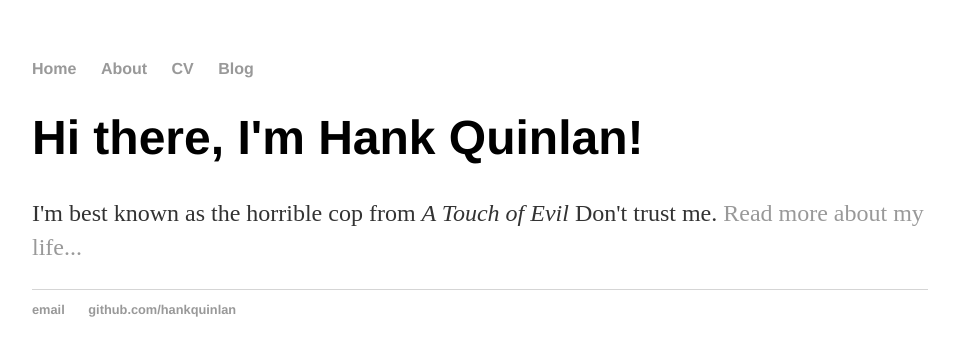
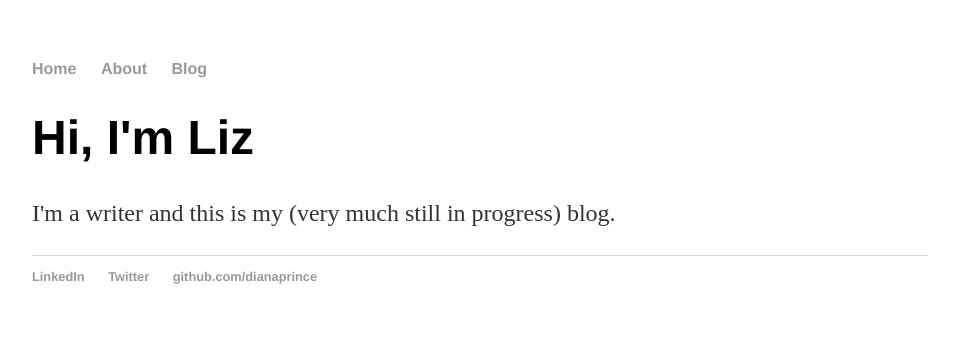
Before and after one commit to dianaprince/dianaprince.github.io, a Jekyll site: the page built from index.html, in a window 1280 px wide. Shown: the top 356 px of the page, without its empty margins (160-1119 px from the left). Built offline with Jekyll 4.4.1, drawn with Linux system fonts in a browser that asks for light colours.

Commit message:
basic stuff

```diff
--- /dev/null
+++ b/Gemfile
@@ -0,0 +1,2 @@
+source 'https://rubygems.org'
+gem 'github-pages', group: :jekyll_plugins
--- a/_config.yml
+++ b/_config.yml
@@ -1,2 +1,3 @@
-name: Hank Quinlan, Horrible Cop
+name: Liz McFarland
 markdown: kramdown
+permalink: /blog/:year/:month/:day/:title
--- a/_layouts/default.html
+++ b/_layouts/default.html
@@ -10,7 +10,6 @@
 	    		<ul>
 	        		<li><a href="/">Home</a></li>
 		        	<li><a href="/about">About</a></li>
-	        		<li><a href="/cv">CV</a></li>
 	        		<li><a href="/blog">Blog</a></li>
 	    		</ul>
 			</nav>
@@ -21,8 +20,9 @@
 			</div><!-- /.container -->
 			<footer>
 	    		<ul>
-	        		<li><a href="mailto:hankquinlanhub@gmail.com">email</a></li>
-	        		<li><a href="https://github.com/hankquinlan">github.com/hankquinlan</a></li>
+	        		<li><a href="https://www.linkedin.com/in/liz-mcfarland-87a3a663/">LinkedIn</a></li>
+							<li><a href="https://twitter.com/LizzyMcFarland">Twitter</a></li>
+						  <li><a href="https://github.com/dianaprince">github.com/dianaprince</a></li>
 				</ul>
 			</footer>
 		</body>
--- a/blog/index.html
+++ b/blog/index.html
@@ -1,6 +1,6 @@
 ---
 layout: default
-title: Hank Quinlan's Blog
+title: Liz McFarland's Blog
 ---
 	<h1>{{ page.title }}</h1>
 	<ul class="posts">
--- a/index.html
+++ b/index.html
@@ -1,30 +1,8 @@
-<!DOCTYPE html>
-<html>
-	<head>
-		<title>Hank Quinlan, Horrible Cop</title>
-		<!-- link to main stylesheet -->
-		<link rel="stylesheet" type="text/css" href="/css/main.css">
-	</head>
-	<body>
-		<nav>
-    		<ul>
-        		<li><a href="/">Home</a></li>
-	        	<li><a href="/about">About</a></li>
-        		<li><a href="/cv">CV</a></li>
-        		<li><a href="/blog">Blog</a></li>
-    		</ul>
-		</nav>
-		<div class="container">
-    		<div class="blurb">
-        		<h1>Hi there, I'm Hank Quinlan!</h1>
-				<p>I'm best known as the horrible cop from <em>A Touch of Evil</em> Don't trust me. <a href="/about">Read more about my life...</a></p>
-    		</div><!-- /.blurb -->
-		</div><!-- /.container -->
-		<footer>
-    		<ul>
-        		<li><a href="mailto:hankquinlanhub@gmail.com">email</a></li>
-        		<li><a href="https://github.com/hankquinlan">github.com/hankquinlan</a></li>
-			</ul>
-		</footer>
-	</body>
-</html>
+---
+layout: default
+title: Liz McFarland
+---
+<div class="blurb">
+	<h1>Hi, I'm Liz</h1>
+	<p>I'm a writer and this is my (very much still in progress) blog.</p>
+</div><!-- /.blurb -->
```
Also changed, not shown: about/index.html (+2 -7 lines), blog/atom.xml (+7 -8 lines), Gemfile.lock (added), cv/index.html (deleted).
